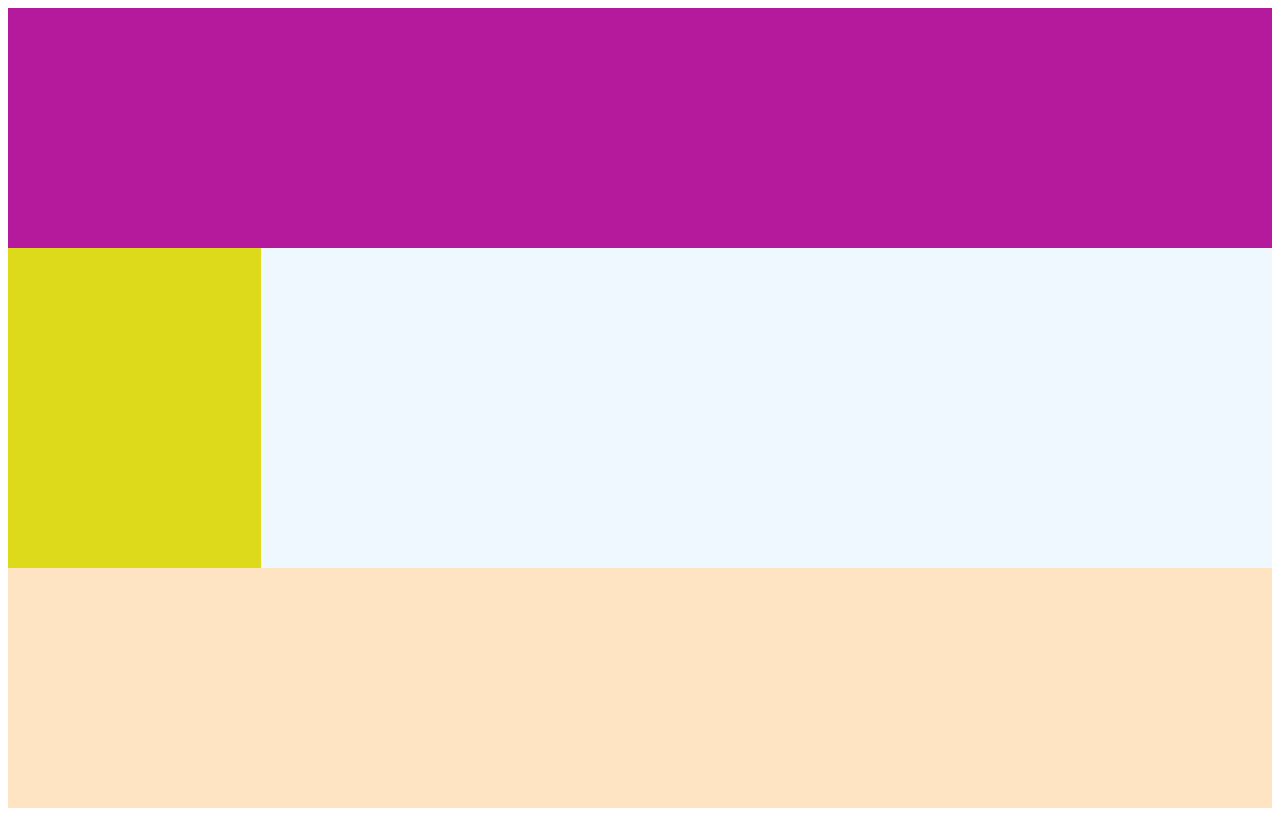
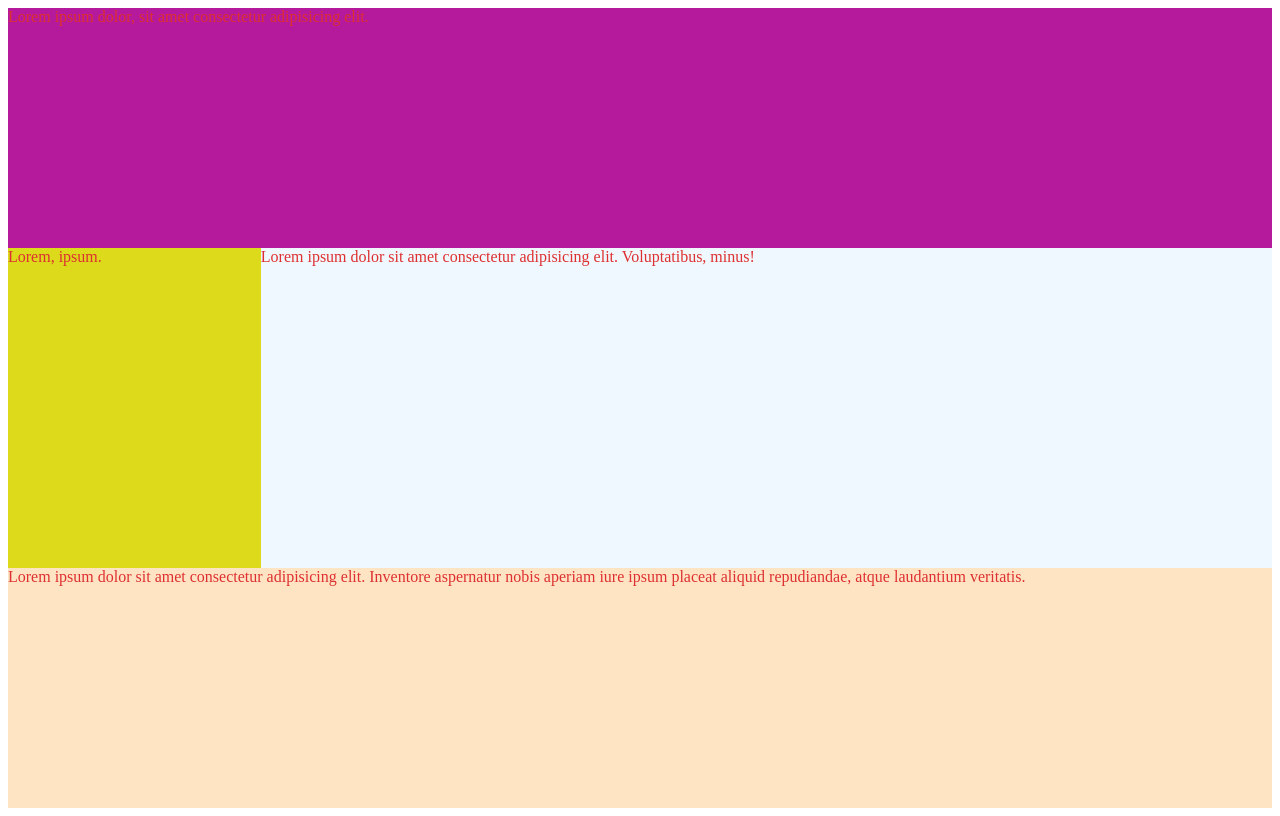
Before and after one commit to HoangNgocQuynh/Internship, a plain HTML site: page example/Chapter15/indel.html in a window 1280 px wide. Drawn offline with Linux system fonts and the light colour scheme.

Commit message:
update file layout

```diff
--- a/example/Chapter15/indel.html
+++ b/example/Chapter15/indel.html
@@ -9,10 +9,10 @@
 </head>
 <body>
     <div class="blockone">
-    <div class="o1"></div>
-    <div class="o2"></div>
-    <div class="o3"></div>
-    <div class="o4"></div>
+    <div class="o1">Lorem ipsum dolor, sit amet consectetur adipisicing elit.</div>
+    <div class="o2">Lorem, ipsum.</div>
+    <div class="o3">Lorem ipsum dolor sit amet consectetur adipisicing elit. Voluptatibus, minus!</div>
+    <div class="o4">Lorem ipsum dolor sit amet consectetur adipisicing elit. Inventore aspernatur nobis aperiam iure ipsum placeat aliquid repudiandae, atque laudantium veritatis.</div>
 </div>
 </body>
 </html>
```
